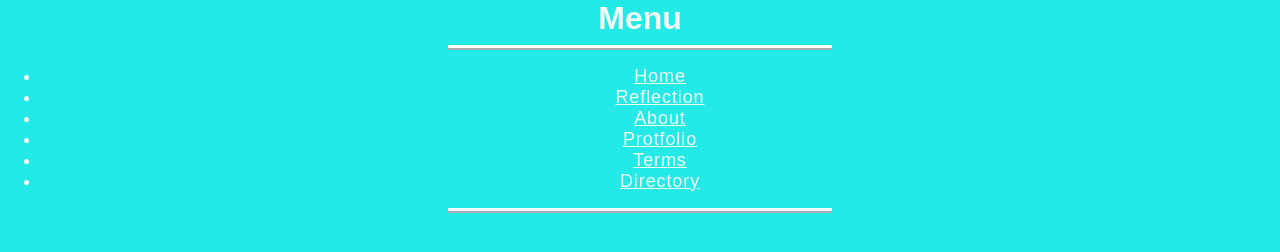
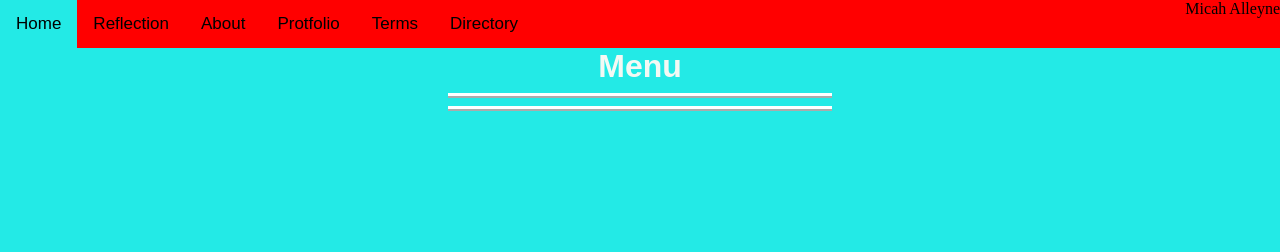
Before and after one commit to Cloak21/Cv, a plain HTML site: page Home_Page.html in a window 1280 px wide. Drawn offline with Linux system fonts and the light colour scheme.

Commit message:
Section 10\

```diff
--- a/Home_Page.html
+++ b/Home_Page.html
@@ -3,6 +3,16 @@
   <head>
     <link rel="stylesheet" href="css/Home_Page.css">
     <title></title>
+    <nav class="navigation">
+
+        <a class="active" href="Home_Page.html">Home</a>
+        <a href="#">Reflection</a>
+        <a href="index.html">About</a>
+        <a href="#">Protfolio</a>
+        <a href="#">Terms</a>
+        <a href="#">Directory</a>
+  <p class="nav">Micah Alleyne</p>
+    </nav>
   </head>
   <body>
   <header class="Main-header">
@@ -11,17 +21,10 @@
       Menu
     </h1>
     <hr>
-    <nav class="navigation">
-      <ul>
-        <li><a href="Home_Page.html">Home</a></li>
-        <li><a href="#">Reflection</a></li>
-        <li><a href="index.html">About</a></li>
-        <li><a href="#">Protfolio</a></li>
-        <li><a href="#">Terms</a></li>
-        <li><a href="#">Directory</a></li>
-      </ul>
-    </nav>
+
     <hr>
+    <img src="images-1.jpg" alt="">
   </header>
+
   </body>
 </html>
--- a/css/Home_Page.css
+++ b/css/Home_Page.css
@@ -20,19 +20,35 @@ a{
   text-align: center;
   font-size: 24px;
   font-family: 'PT Sans', sans-serif;
+}/* nav bar background color */
+.navigation{
+  background-color: red ;
+  overflow: hidden;
+  margin: auto;
 }
-.navigation ul li a {
-  display: inline-block;
-  margin: 0 50px;
-  color: inherit;
-  font-size: 18px;
-  font-weight: normal;
-  text-transform: capitalize;
-  letter-spacing: .05em;
+/* tab style */
+.navigation a{
+  float: left;
+  color: black;
+  text-align: center;
+  padding: 14px 16px;
+  text-decoration: none;
+  font-size: 17px
+
+
 }
-.navigation ul li a:hover,
-.navigation ul li .active a {
-  color: #f4f9f4;
+/* color of tabs on hover */
+.navigation a:hover{
+  background-color: #23eae6;
+  color: black;
+}
+/* color of active tab*/
+.navigation .active{
+  background-color: #23eae6;
+  color: black;
+}
+.nav{
+  text-align: right;
 }
 hr {
   border-style: none;
@@ -41,3 +57,6 @@ hr {
   border-width: 5px;
   width: 30%;
 }
+p{
+  margin: auto;
+}
--- a/css/styles.css
+++ b/css/styles.css
@@ -63,17 +63,33 @@ label{
   font-family: 'PT Sans', sans-serif;
   color: #f4f9f4;
 }
-.navigation ul li a {
-  display: inline-block;
-  margin: 0 50px;
-  color: inherit;
-  font-size: 18px;
-  font-weight: normal;
-  text-transform: capitalize;
-  letter-spacing: .05em;
-  border-color: #12d3cf;
+/* nav bar background color */
+.navigation{
+  background-color: blue;
+  overflow: hidden;
+  margin: auto;
 }
-.navigation ul li a:hover,
-.navigation ul li .active a {
+/* tab style */
+.navigation a{
+  float: left;
+  color: black;
+  text-align: center;
+  padding: 14px 16px;
+  text-decoration: none;
+  font-size: 17px
+
+
+}
+/* color of tabs on hover */
+.navigation a:hover{
+  background-color: #23eae6;
   color: #f4f9f4;
 }
+/* color of active tab*/
+.navigation .active{
+  background-color: #23eae6;
+  color: #f4f9f4;
+}
+.nav{
+  text-align: right;
+}
```
Also changed, not shown: About_Me.html (added, +104 -0 lines).
